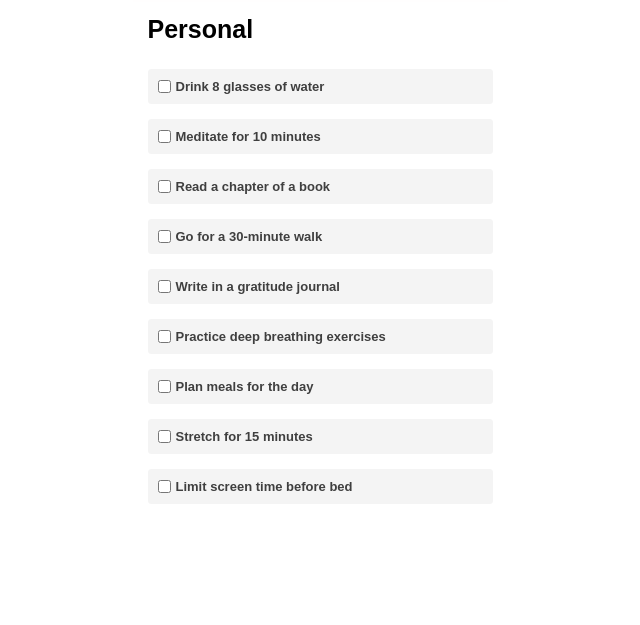
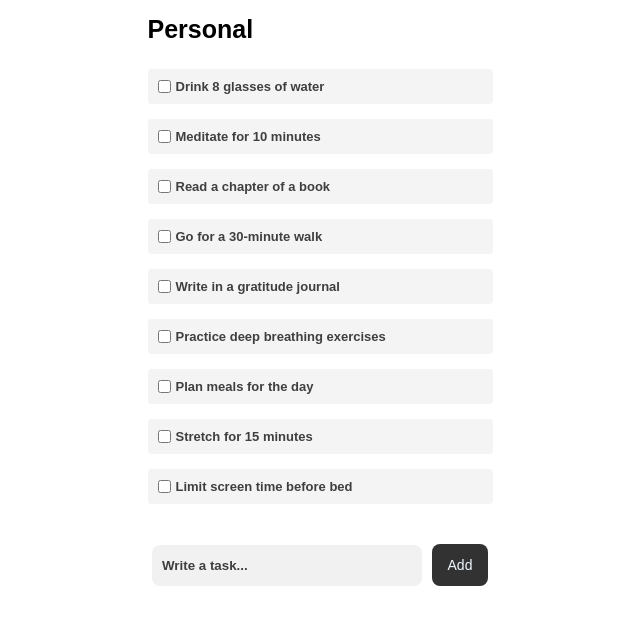
Before and after one commit to Leibril2007/app-tareas, a plain HTML site: page index.html in a window 1280 px wide. Shown: the part 75-700 px from the top of the page, without its empty margins (320-960 px from the left). Drawn offline with Linux system fonts and the light colour scheme.

Commit message:
Diseño de Formulario

```diff
--- a/components/formulario/formulario.css
+++ b/components/formulario/formulario.css
@@ -0,0 +1,36 @@
+.d-formulario{
+    display: flex;
+    align-items: center;
+    justify-content: center;
+    gap: 1rem;
+
+    height: 6.2rem;
+}
+
+.input-formulario{
+    outline: none;
+    border: none;
+    background-color: rgb(241, 241, 241);
+    width: 27rem;
+    padding: 1.3rem 1rem;
+    border-radius: 0.8rem;
+    font-weight: 700;
+}
+
+.input-formulario::placeholder{
+    color: rgb(63, 63, 63);
+}
+
+.boton-form{
+    background-color: rgb(50, 50, 50);
+    color: aliceblue;
+    width: 5.6rem;
+    height: 4.2rem;
+    border-radius: 0.8rem;
+
+    display: flex;
+    align-items: center;
+    justify-content: center;
+
+    font-size: 1.4rem;
+}
--- a/components/formulario/formulario.js
+++ b/components/formulario/formulario.js
@@ -1,6 +1,19 @@
 function formulario(){
     let form = document.createElement('div');
     form.className = "d-formulario";
+
+
+    let formulario = document.createElement('input');
+    formulario.className = "input-formulario";
+    formulario.type = 'text';
+    formulario.placeholder = 'Write a task...';
+
+    let boton = document.createElement('div');
+    boton.className = "boton-form";
+    boton.textContent = "Add";
+
+    form.appendChild(formulario);
+    form.appendChild(boton);
 
     return form;
 }
--- a/components/tarea/tarea.css
+++ b/components/tarea/tarea.css
@@ -1,5 +1,5 @@
 .tareas{
-    height: 100vh;
+    height: 100%;
 
     padding: 1.5rem;
 
```
